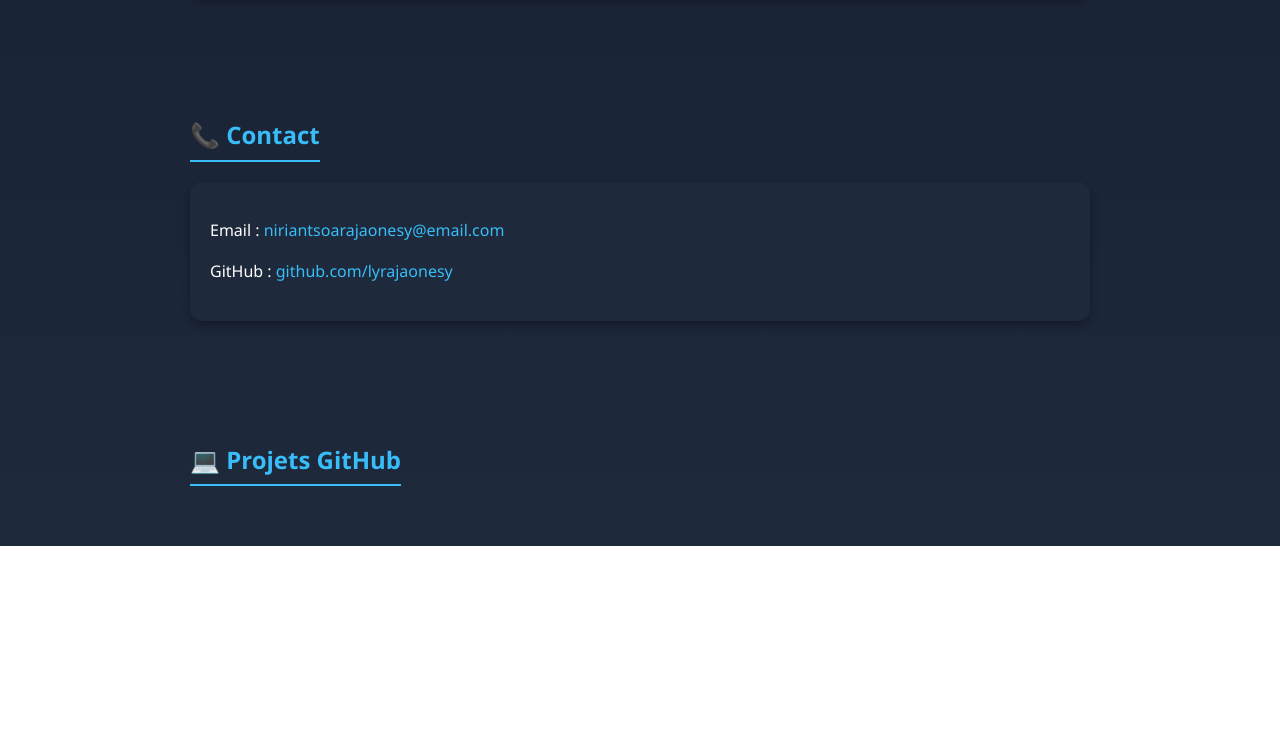
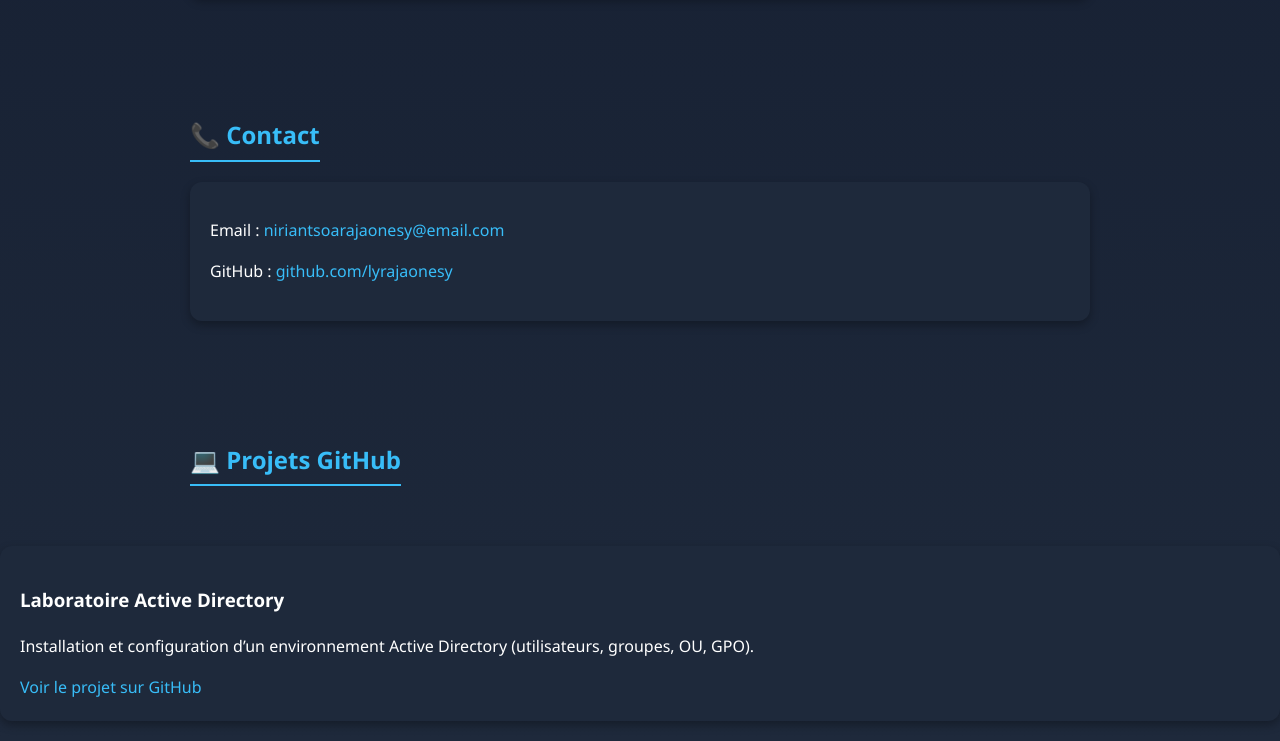
Before and after one commit to niriantsoa677/portlolio-niriantsoa, a plain HTML site: page Index.html in a window 1280 px wide. Shown: the part 1251-1992 px from the top of the page. Before the commit the page ends 1797 px from the top, so only its background shows below. Drawn offline with Linux system fonts and the light colour scheme; no server answers.

Commit message:
Update Index.html

```diff
--- a/Index.html
+++ b/Index.html
@@ -129,6 +129,15 @@
     <div id="projects"></div>
   </section>
 
+  <div class="card">
+  <h3>Laboratoire Active Directory</h3>
+  <p>Installation et configuration d’un environnement Active Directory (utilisateurs, groupes, OU, GPO).</p>
+  <a href="https://github.com/lyrajaonesy/active-directory-lab" target="_blank">
+    Voir le projet sur GitHub
+  </a>
+</div>
+
+
   <!-- Bouton retour haut -->
   <a href="#top" style="
     position: fixed;
```
